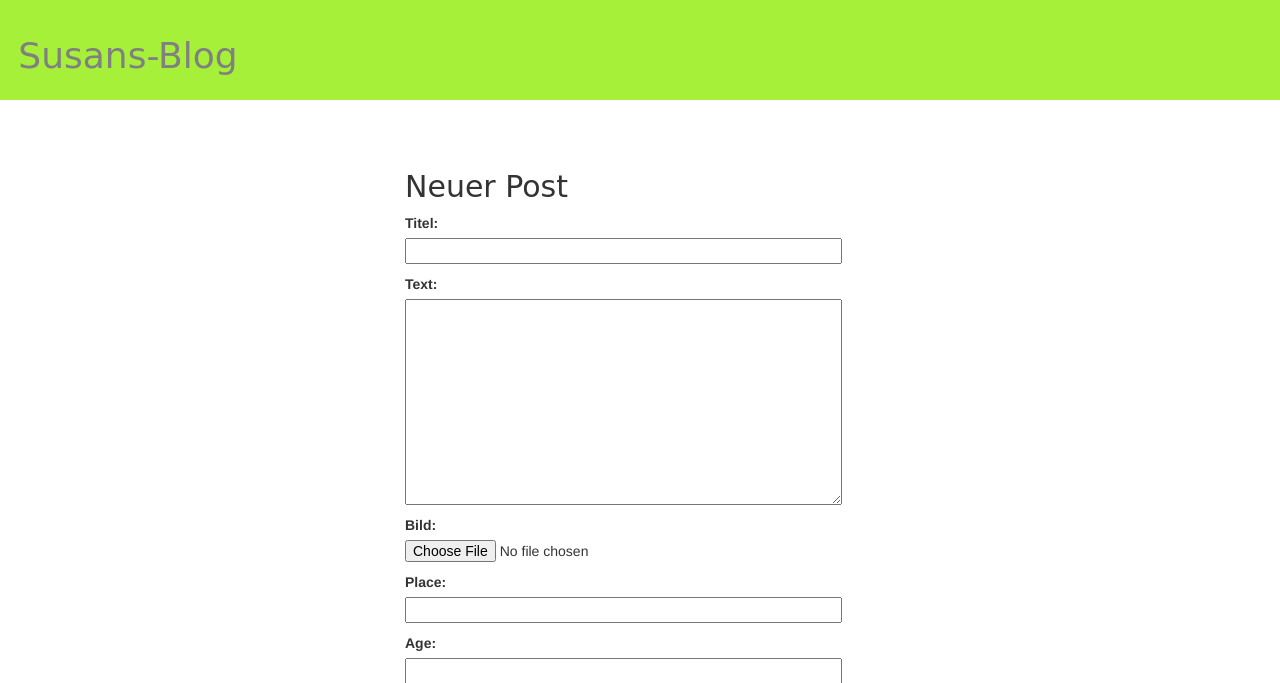
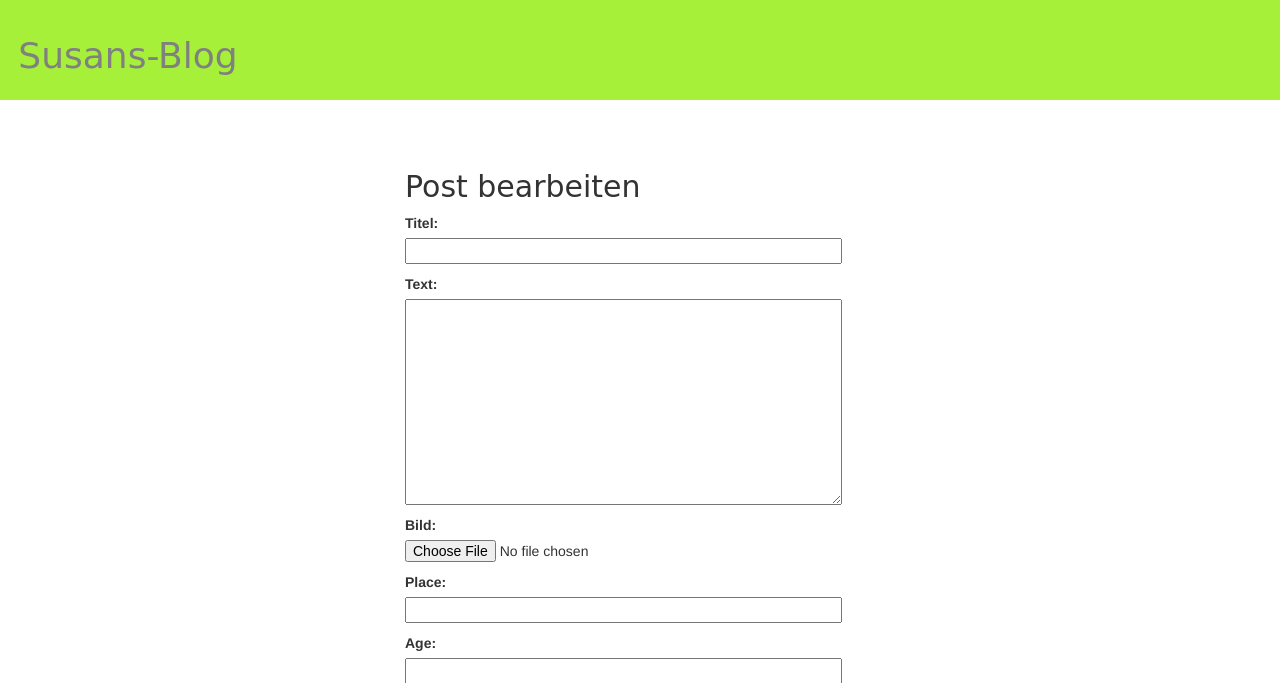
Before and after one commit to frxncsco/UrbanGardening, a Django app: page /post/new/ in a window 1280 px wide. Shown: the part 418-1101 px from the top of the page. Run offline with Django 3.2, Linux system fonts and the light colour scheme; some libraries are stand-ins or nearby versions.

Commit message:
Post bearbeiten

```diff
--- a/blog/templates/blog/post_edit.html
+++ b/blog/templates/blog/post_edit.html
@@ -1,7 +1,7 @@
 {% extends 'blog/base.html' %}
 
 {% block content %}
-    <h2>Neuer Post</h2>
+    <h2>Post bearbeiten</h2>
     <form method="POST" class="post-form">{% csrf_token %}
         {{ form.as_p }}
         <button type="submit" class="save btn btn-default">Speichern</button>
```
